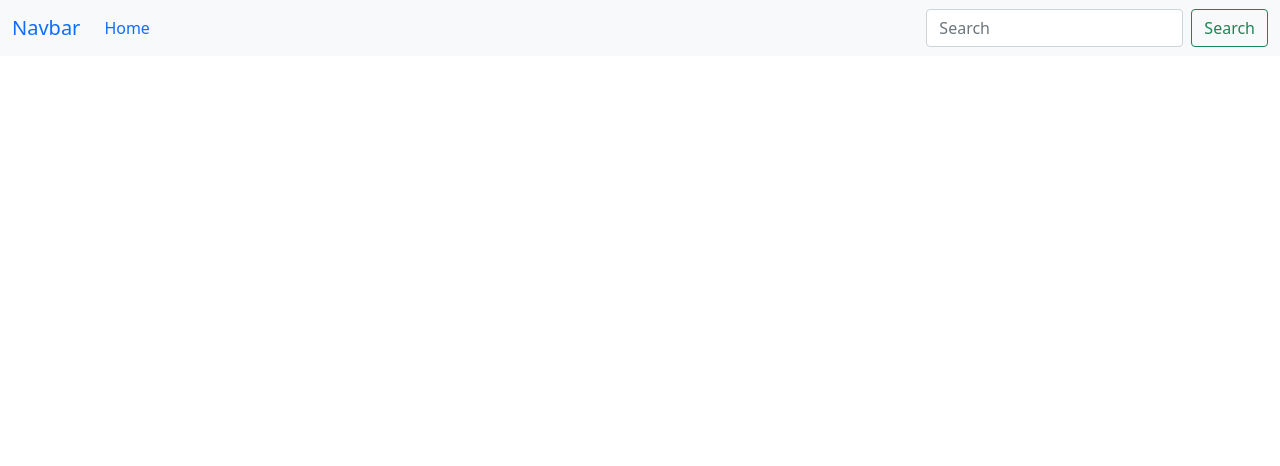
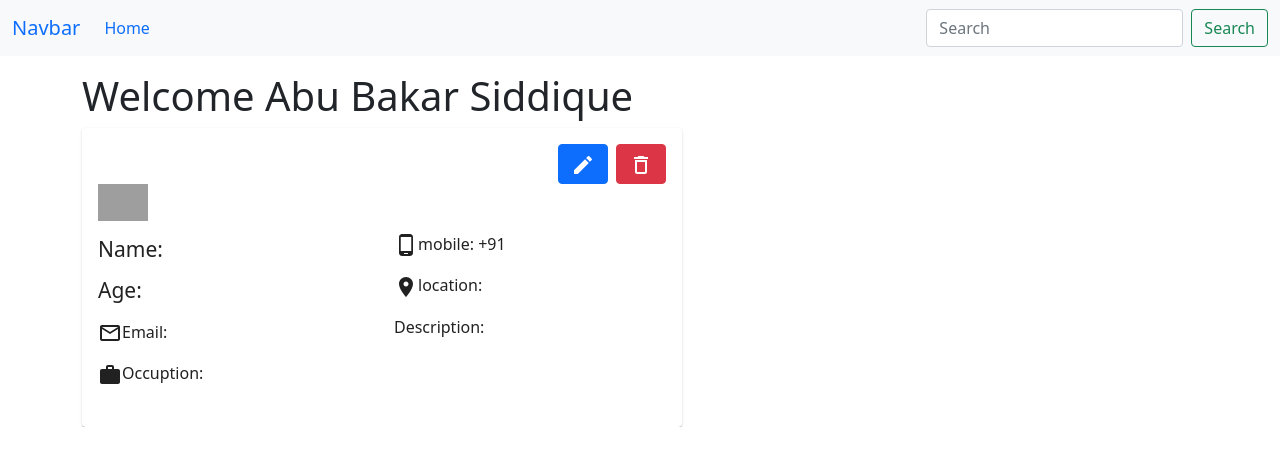
Before and after one commit to AB-Siddique278/MERN-Stack-Project, a React (Create React App) app: page /view/1 in a window 1280 px wide. Before the commit this address had no page. Shown: the top 466 px of the page. Built offline with nearby package versions, Linux system fonts and the light colour scheme; grey boxes are pictures that could not be loaded.

Commit message:
Making Details ui

```diff
--- a/package.json
+++ b/package.json
@@ -3,6 +3,10 @@
   "version": "0.1.0",
   "private": true,
   "dependencies": {
+    "@emotion/react": "^11.9.3",
+    "@emotion/styled": "^11.9.3",
+    "@mui/icons-material": "^5.8.4",
+    "@mui/material": "^5.8.7",
     "@testing-library/jest-dom": "^5.16.4",
     "@testing-library/react": "^13.3.0",
     "@testing-library/user-event": "^13.5.0",
--- a/src/App.css
+++ b/src/App.css
@@ -43,3 +43,7 @@
 .container{
   overflow: auto;
 }
+
+.left_view h3{
+  font-size: 21px;
+}
--- a/src/App.js
+++ b/src/App.js
@@ -7,6 +7,8 @@ import Home from './components/Home';
 import { Route, Routes } from 'react-router-dom';
 import Register from './components/Register';
 import Edit from './components/Edit';
+import Details from './components/Details';
+
 
 function App() {
   return (
@@ -17,6 +19,7 @@ function App() {
         <Route path="/" element={<Home />} />
         <Route path="/register" element={<Register />} />
         <Route path="/edit/:id" element={<Edit />} />
+        <Route path="/view/:id" element={<Details />} />
       </Routes>
     </div>
   );
--- /dev/null
+++ b/src/components/Details.js
@@ -0,0 +1,43 @@
+import React from 'react';
+import CreateIcon from '@mui/icons-material/Create';
+import DeleteOutlineIcon from '@mui/icons-material/DeleteOutline';
+import MailOutlineIcon from '@mui/icons-material/MailOutline';
+import WorkIcon from '@mui/icons-material/Work';
+import PhoneAndroidIcon from '@mui/icons-material/PhoneAndroid';
+import LocationOnIcon from '@mui/icons-material/LocationOn';
+import { Card, CardContent } from '@mui/material';
+import { NavLink, useParams, useHistory } from 'react-router-dom';
+const Details = () => {
+    return (
+        <div className="container mt-3">
+        <h1 style={{ fontWeight: 400 }}>Welcome Abu Bakar Siddique</h1>
+
+        <Card sx={{ maxWidth: 600 }}>
+            <CardContent>
+                <div className="add_btn">
+                    <NavLink to={`/edit/`}>  <button className="btn btn-primary mx-2"><CreateIcon /></button></NavLink>
+                    <button className="btn btn-danger"><DeleteOutlineIcon /></button>
+                </div>
+                <div className="row">
+                    <div className="left_view col-lg-6 col-md-6 col-12">
+                        <img src="https://www.lightningit.ca/wp-content/uploads/2021/01/profile4.jpg" style={{ width: 50 }} alt="profile" />
+                        <h3 className="mt-3">Name: <span > </span></h3>
+                        <h3 className="mt-3">Age: <span ></span></h3>
+                        <p className="mt-3"><MailOutlineIcon />Email: <span></span></p>
+                        <p className="mt-3"><WorkIcon />Occuption: <span></span></p>
+                    </div>
+                    <div className="right_view  col-lg-6 col-md-6 col-12">
+
+                        <p className="mt-5"><PhoneAndroidIcon />mobile: <span>+91 </span></p>
+                        <p className="mt-3"><LocationOnIcon />location: <span></span></p>
+                        <p className="mt-3">Description: <span></span></p>
+                    </div>
+                </div>
+
+            </CardContent>
+        </Card>
+    </div>
+    );
+};
+
+export default Details;
```
Also changed, not shown: 1 other file (tests, documents, lock files or other folders).
